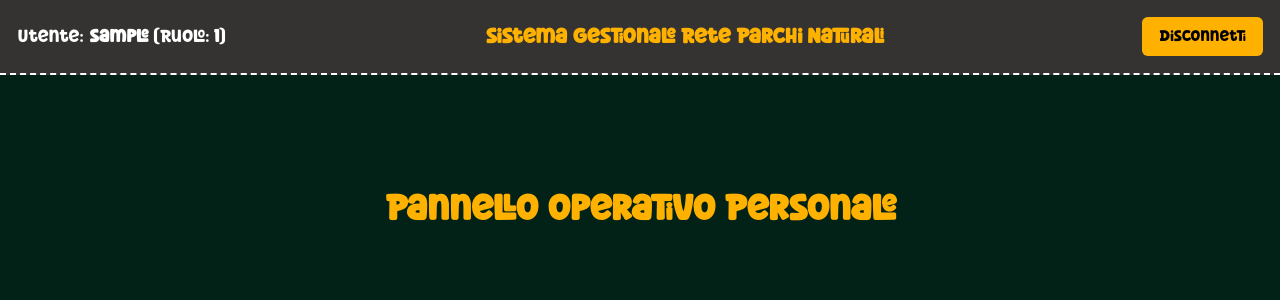
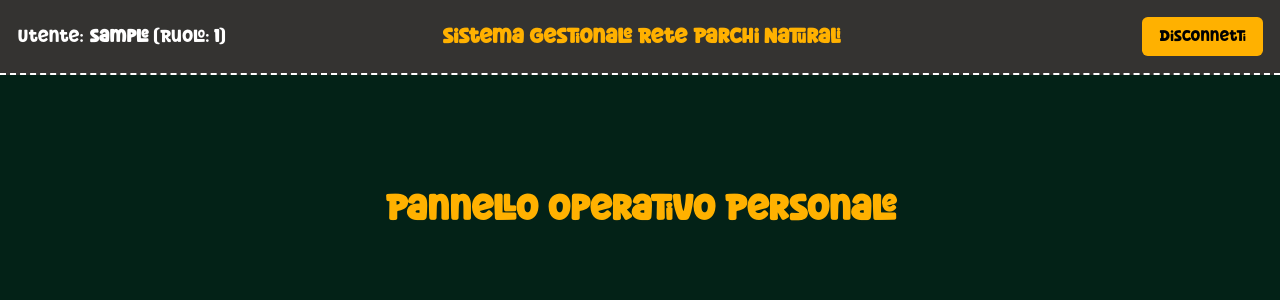
Before and after one commit to Hachi-69/Unibo-Computer-Science-and-Engineering-Year-2, a PHP site: page /dashboard.php in a window 1280 px wide. Shown: the top 300 px of the page. Run offline with PHP 8.4, Linux system fonts and the light colour scheme; the visitor is signed in with stand-in values (Sample User, id 1).

Commit message:
feat: improve header panel layout for better alignment

```diff
--- a/Databases/Parchi_Naturali/PHP-HTML/dashboard.php
+++ b/Databases/Parchi_Naturali/PHP-HTML/dashboard.php
@@ -42,11 +42,15 @@ $matricola = $_SESSION['matricola'];
             display: flex;
             justify-content: space-between;
             align-items: center;
+            position: relative;
         }
 
         .header-panel h3 {
             margin: 0;
             color: #FFB100;
+            position: absolute;
+            left: 50%;
+            transform: translateX(-50%);
         }
 
         .logout-btn {
```
